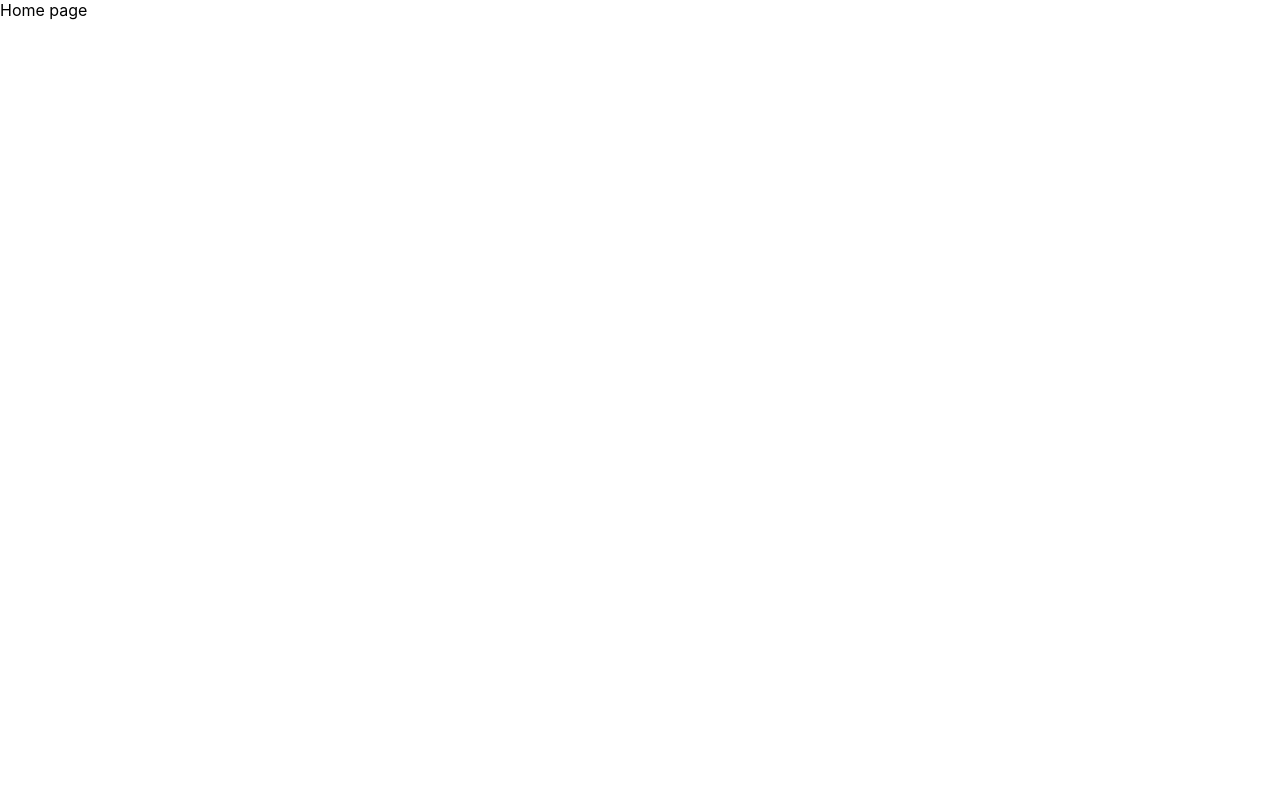
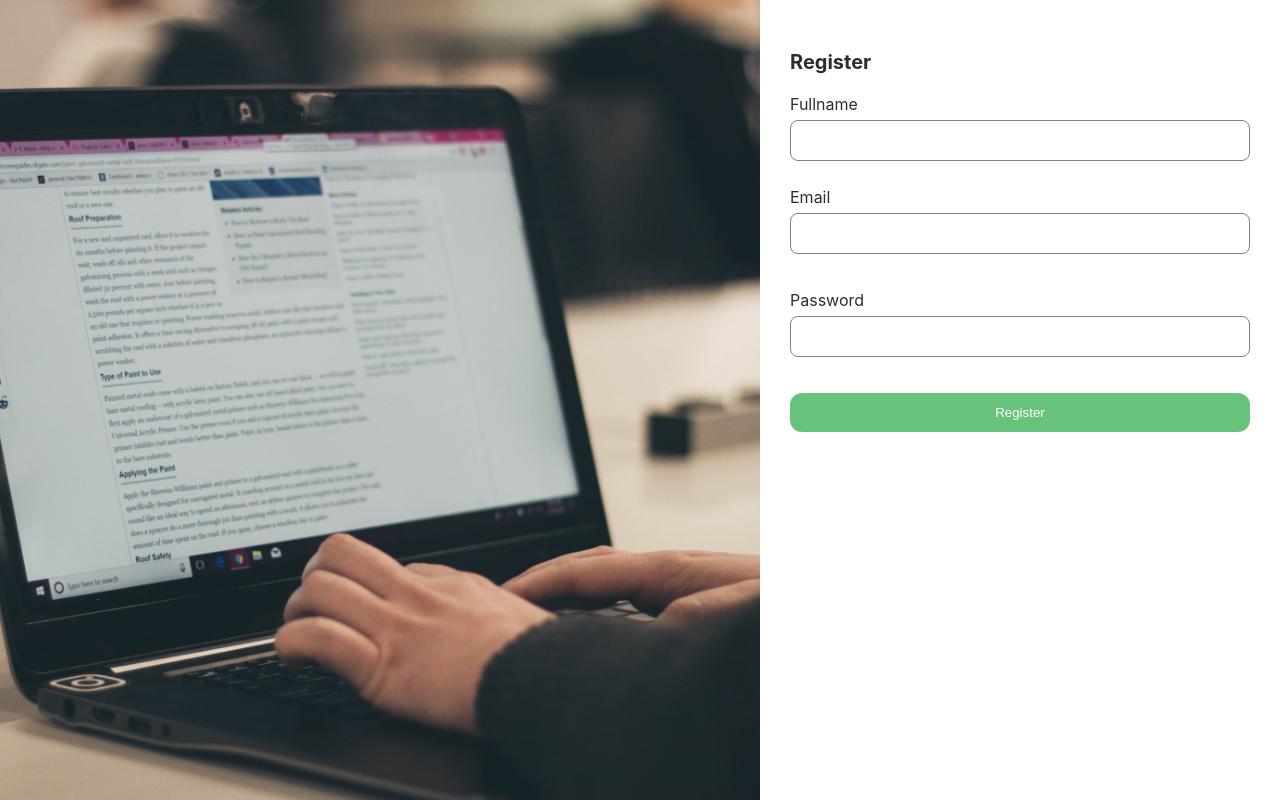
Before and after one commit to Nurmuhammadthariq/mern-blog, a React (Create React App) app: page /register in a window 1280 px wide. Built offline with nearby package versions, Linux system fonts and the light colour scheme.

Commit message:
create register page

```diff
--- /dev/null
+++ b/src/assets/index.js
@@ -0,0 +1,4 @@
+import registerBg from './images/registerBg.jpg';
+import loginBg from './images/loginBg.jpg';
+
+export { registerBg, loginBg };
--- /dev/null
+++ b/src/components/atoms/Button/button.scss
@@ -0,0 +1,10 @@
+.button {
+    padding: 12px;
+    box-sizing: border-box;
+    background-color: #67c37c;
+    width: 100%;
+    border-radius: 12px;
+    border: none;
+    color: white;
+    cursor: pointer;
+}
--- /dev/null
+++ b/src/components/atoms/Button/index.js
@@ -0,0 +1,14 @@
+import React from 'react';
+import './button.scss';
+
+const Button = ({ title, ...rest }) => {
+  return (
+    <div>
+      <button className="button" {...rest}>
+        {title}
+      </button>
+    </div>
+  );
+};
+
+export default Button;
--- /dev/null
+++ b/src/components/atoms/Gap/index.js
@@ -0,0 +1,7 @@
+import React from 'react';
+
+const Gap = ({ width, height }) => {
+  return <div style={{ width, height }}></div>;
+};
+
+export default Gap;
--- /dev/null
+++ b/src/components/atoms/Input/index.js
@@ -0,0 +1,13 @@
+import React from 'react';
+import './input.scss';
+
+const Input = ({ label, ...rest }) => {
+  return (
+    <div className="input-wrapper">
+      <p className="label">{label}</p>
+      <input className="input" type="text" {...rest} />
+    </div>
+  );
+};
+
+export default Input;
--- /dev/null
+++ b/src/components/atoms/Input/input.scss
@@ -0,0 +1,20 @@
+.input-wrapper {
+    margin-bottom: 16px;
+
+  .label {
+    font-size: 16px;
+    color: #2d2d2d;
+    font-weight: 400;
+    margin: 0px;
+    margin-bottom: 6px;
+  }
+
+  .input {
+    border: 1px solid grey;
+    width: 100%;
+    padding: 12px;
+    outline: none;
+    border-radius: 8px;
+    box-sizing: border-box;
+  }
+}
--- /dev/null
+++ b/src/components/atoms/index.js
@@ -0,0 +1,5 @@
+import Input from './Input/';
+import Button from './Button/';
+import Gap from './Gap';
+
+export { Input, Button, Gap };
--- /dev/null
+++ b/src/components/index.js
@@ -0,0 +1 @@
+export * from './atoms';
--- a/src/config/Routes/index.js
+++ b/src/config/Routes/index.js
@@ -6,7 +6,7 @@ const Routes = () => {
   return (
     <Router>
       <Switch>
-        <Route path="/">
+        <Route path="/" exact>
           <Home />
         </Route>
         <Route path="/login">
--- a/src/pages/Home/index.js
+++ b/src/pages/Home/index.js
@@ -1,7 +1,7 @@
 import React from 'react';
 
 const Home = () => {
-  return <div>Home page</div>;
+  return <div>This is Home page</div>;
 };
 
 export default Home;
--- a/src/pages/Register/index.js
+++ b/src/pages/Register/index.js
@@ -1,7 +1,26 @@
 import React from 'react';
+import { registerBg } from '../../assets';
+import { Input, Button, Gap } from '../../components';
+import './register.scss';
 
 const Register = () => {
-  return <div>Register Page</div>;
+  return (
+    <div className="main-page">
+      <div className="left">
+        <img src={registerBg} alt="" className="bg-image" />
+      </div>
+      <div className="right">
+        <p className="title">Register</p>
+        <Input label="Fullname" />
+        <Gap height={10} />
+        <Input label="Email" />
+        <Gap height={20} />
+        <Input label="Password" />
+        <Gap height={20} />
+        <Button title="Register" />
+      </div>
+    </div>
+  );
 };
 
 export default Register;
--- /dev/null
+++ b/src/pages/Register/register.scss
@@ -0,0 +1,29 @@
+.main-page {
+  display: flex;
+  height: 100%;
+  box-sizing: border-box;
+}
+
+.left {
+  flex: 1;
+  background-color: gray;
+  height: 100%;
+
+  .bg-image {
+    width: 100%;
+    height: 100%;;
+    object-fit: cover;
+  }
+}
+
+.right {
+  width: 460px;
+  background-color: white;
+  padding: 30px 30px 0 30px;
+
+  .title {
+    font-size: 20px;
+    font-weight: bold;
+    color: #2d2d2d;
+  }
+}
```
Also changed, not shown: src/assets/images/registerBg.jpg (added), 1 other file (tests, documents, lock files or other folders).
